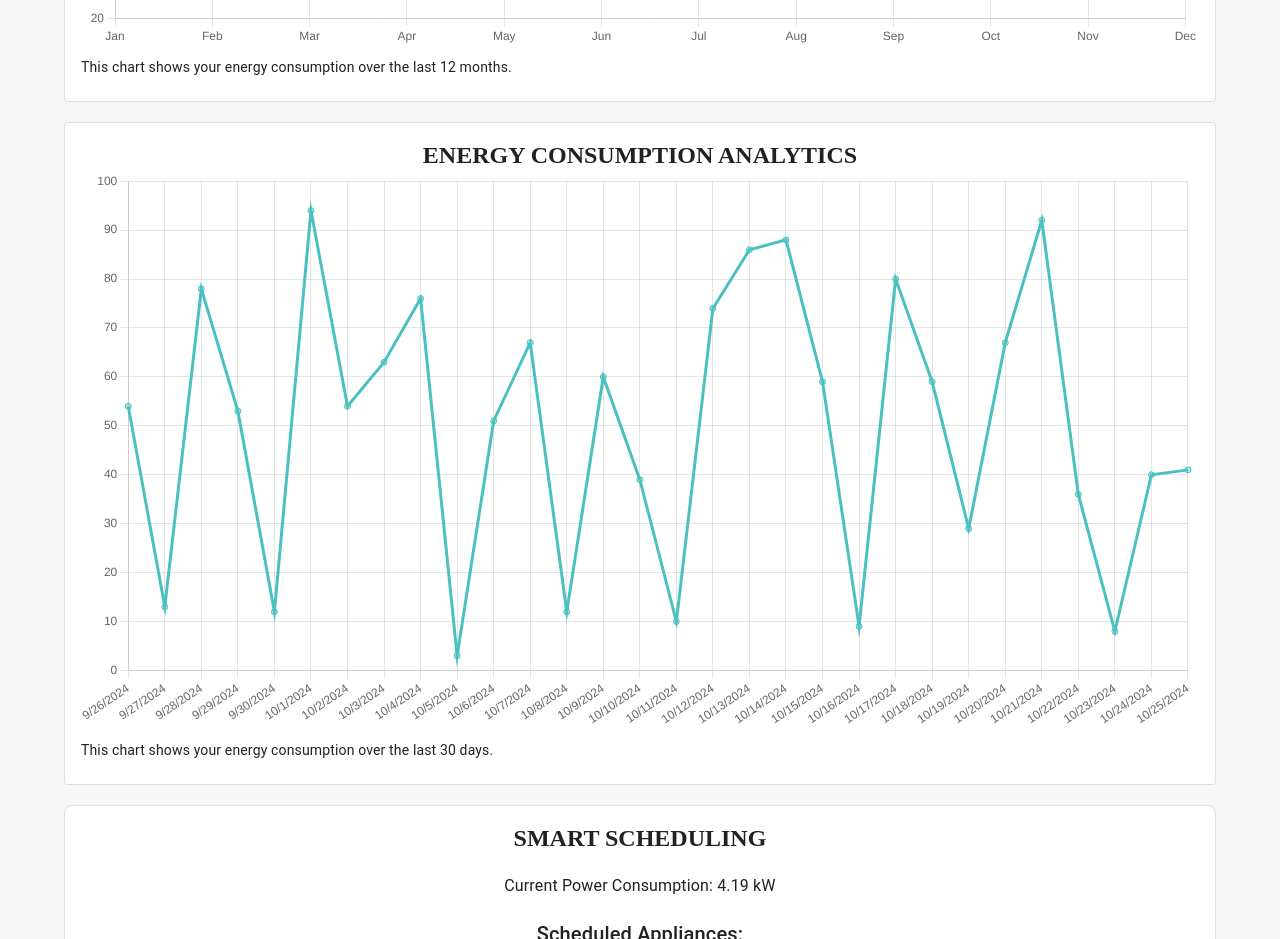
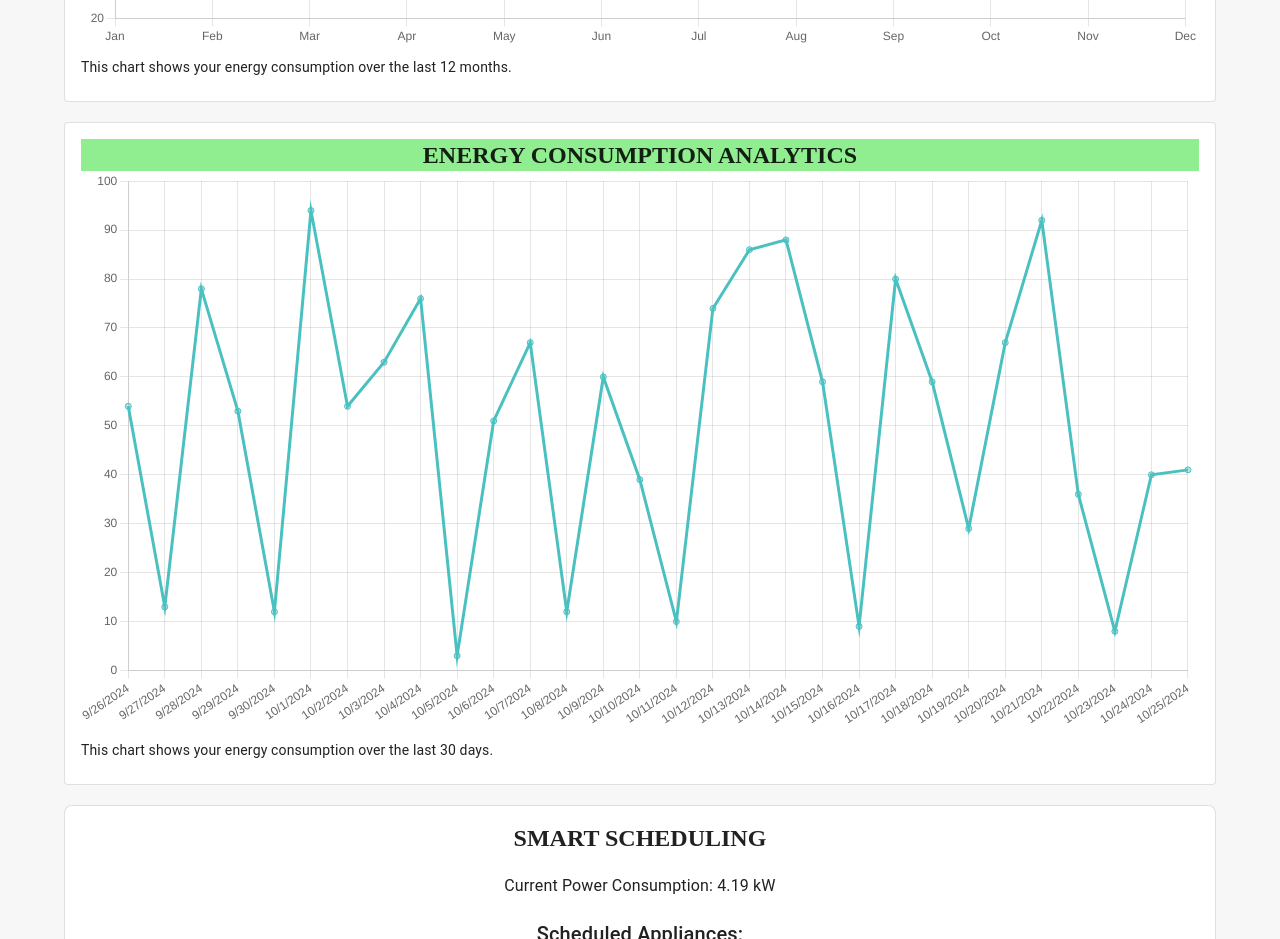
Before and after one commit to kishan9507/Luminous, a React (Create React App) app in the folder my-app/: page /dashboard in a window 1280 px wide. Shown: the part 820-1759 px from the top of the page. Built offline with nearby package versions, Linux system fonts and the light colour scheme.

Commit message:
Update EnergyAnalytics.js

```diff
--- a/my-app/src/components/EnergyAnalytics.js
+++ b/my-app/src/components/EnergyAnalytics.js
@@ -54,7 +54,7 @@ function EnergyAnalytics() {
   return (
     <Card variant="outlined" style={{ marginBottom: '20px' }}>
       <CardContent>
-        <Typography variant="h5" style={{ fontWeight: 'bolder', fontFamily: 'serif', textAlign: 'center', textTransform: 'uppercase' }}>
+        <Typography variant="h5" style={{ fontWeight: 'bolder',backgroundColor:'lightgreen', fontFamily: 'serif', textAlign: 'center', textTransform: 'uppercase' }}>
           Energy Consumption Analytics
         </Typography>
 
```
